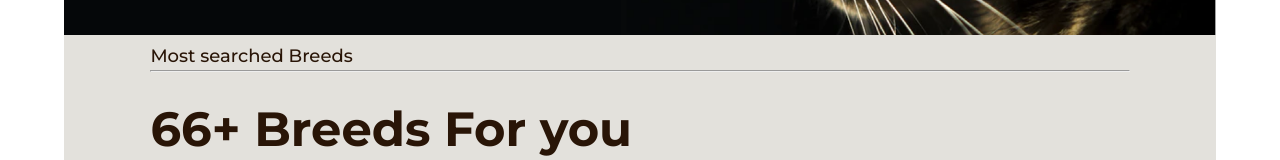
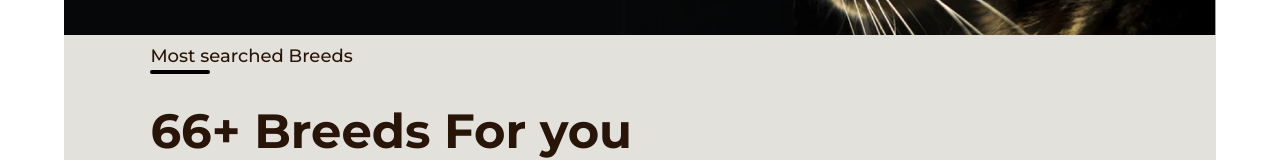
Before and after one commit to LuisGhz/catwiki-react, a React (Vite) app: page / in a window 1280 px wide. Shown: the part 505-665 px from the top of the page. Built offline with nearby package versions, Linux system fonts and the light colour scheme; no server answers; a web font is replaced by a local one.

Commit message:
Create hr-separator class

```diff
--- a/src/index.css
+++ b/src/index.css
@@ -33,3 +33,10 @@ body {
 .mistery-cat--white {
   color: #fff;
 }
+
+.hr-separator {
+  border-radius: 2rem;
+  border: 0.2rem solid black;
+  margin-inline-start: 0;
+  width: 6rem;
+}
```
